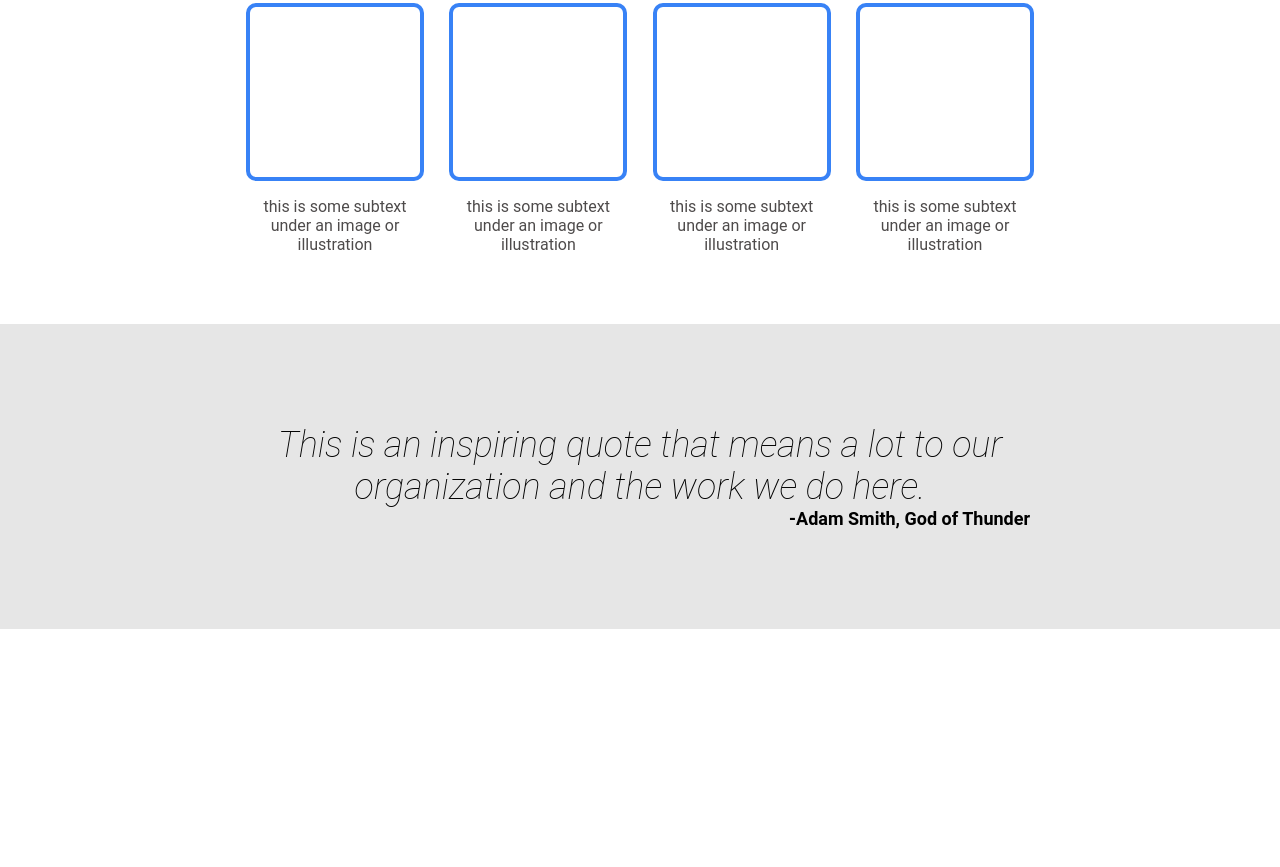
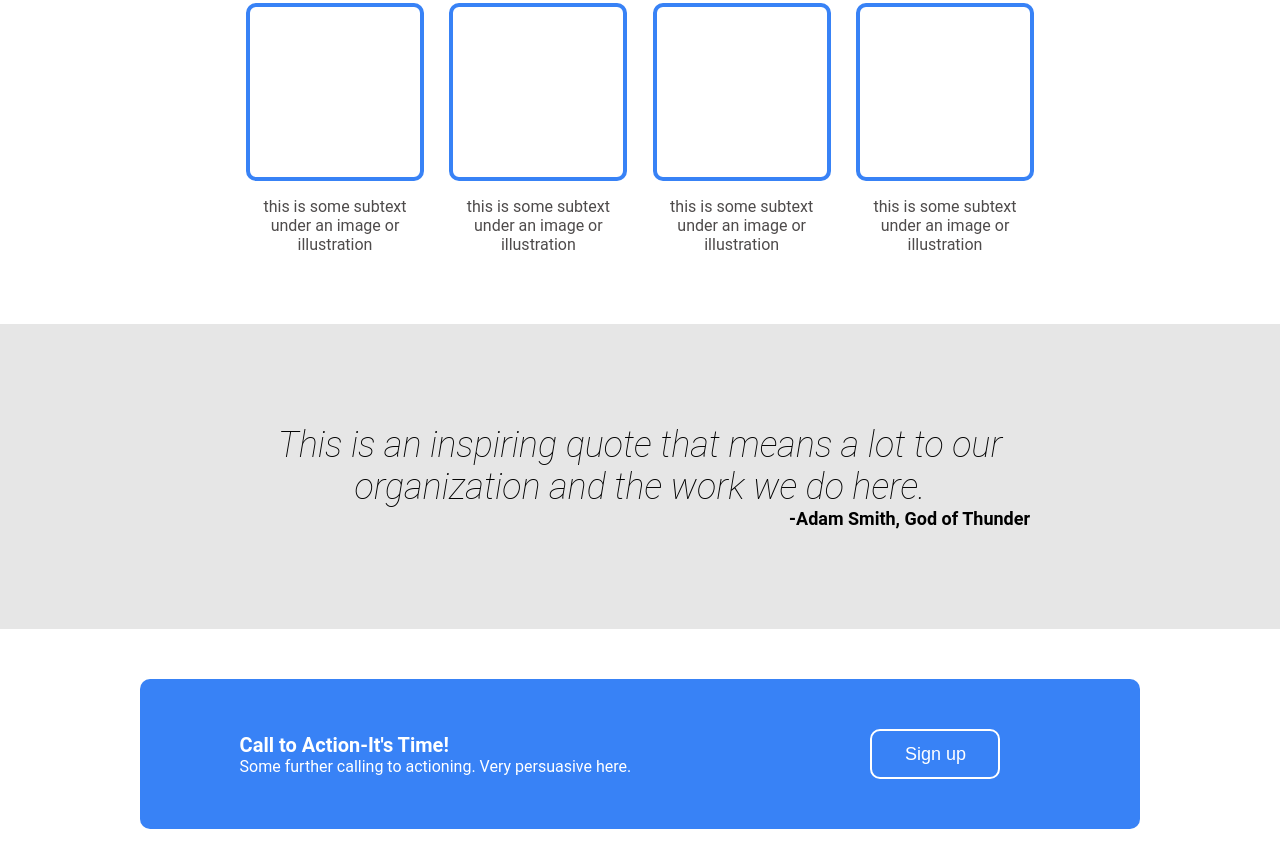
Before and after one commit to stillystonka/Website-Practice, a plain HTML site: page index.html in a window 1280 px wide. Shown: the part 737-1604 px from the top of the page. Before the commit the page ends 1366 px from the top, so only its background shows below. Drawn offline with Linux system fonts and the light colour scheme.

Commit message:
add last section

```diff
--- a/index.html
+++ b/index.html
@@ -55,7 +55,13 @@
     </div>
 
     <div class="section-four">
-
+        <div class="container">
+            <div class="left">
+                <div class="call">Call to Action-It's Time!</div>
+                <div class="sub-call">Some further calling to actioning. Very persuasive here.</div>
+            </div>
+            <div><button class="last-signup">Sign up</button></div>
+        </div>
     </div>
 </body>
 </html>
--- a/style.css
+++ b/style.css
@@ -75,6 +75,7 @@ button {
     border-radius: 10px;
     height: 50px;
     width: 130px;
+    border: none;
 }
 
 .big-info {
@@ -120,6 +121,7 @@ button {
     background-color: hsl(0 0 90);
     padding: 100px 250px;
     text-align: center;
+    row-gap: 16px;
 }
 
 .quote {
@@ -133,3 +135,39 @@ button {
     color: black;
     text-align: end;
 }
+
+.section-four {
+    display: flex;
+    justify-content: center;
+    align-items: center;
+    background-color: white;
+    height: 220px;
+    padding: 50px;
+}
+
+.container {
+    background-color: #3882F6;
+    border-radius: 10px;
+    width: 1000px;
+    height: 150px;
+    display: flex;
+    flex-wrap: wrap;
+    justify-content: space-around;
+    align-items: center;
+}
+
+.call {
+    font-size: 20px;
+    color: white;
+    font-weight: 700;
+}
+
+.sub-call {
+    color: white;
+}
+
+.last-signup {
+    margin: 40px;
+    padding: 10px;
+    border: 2px solid white;
+}
```
